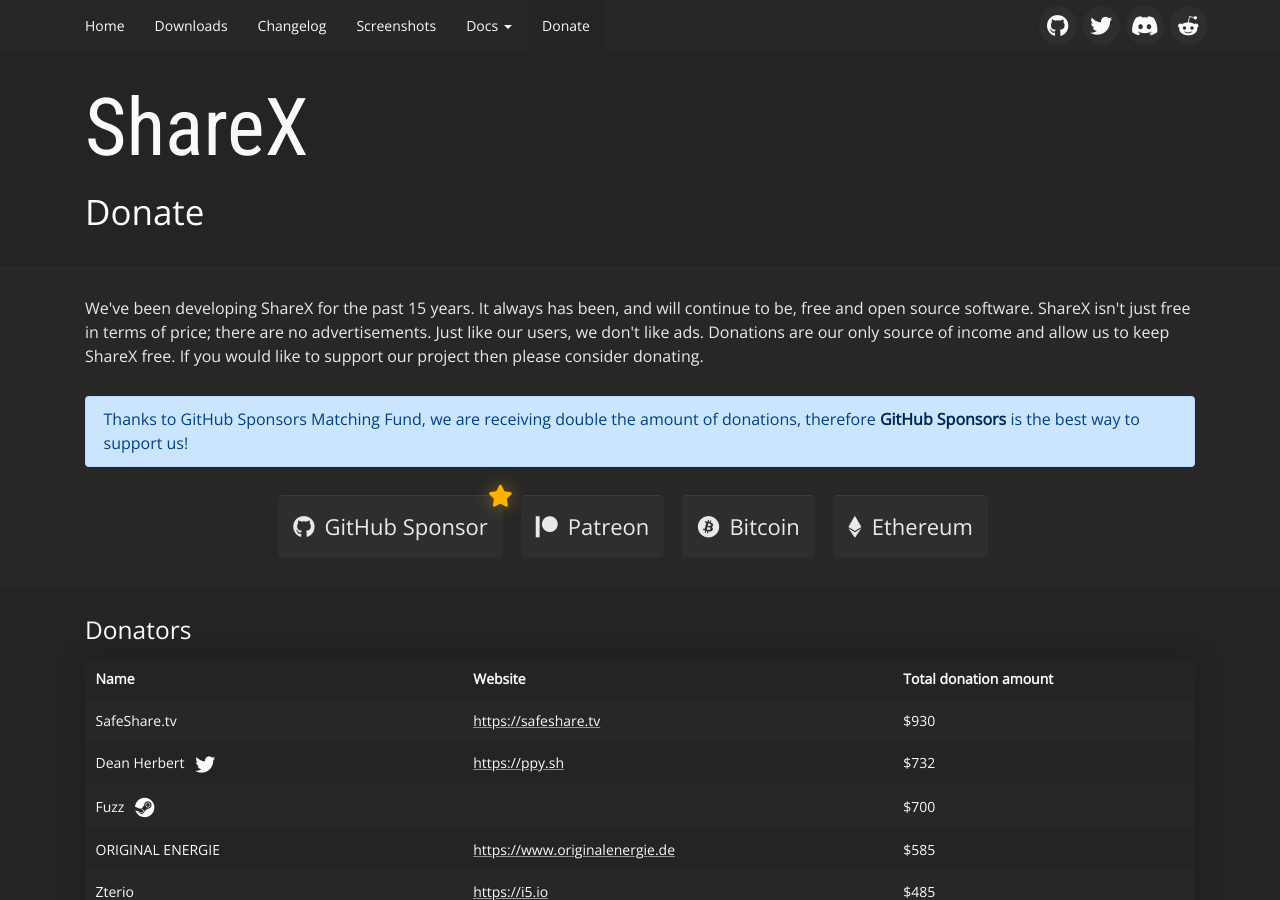
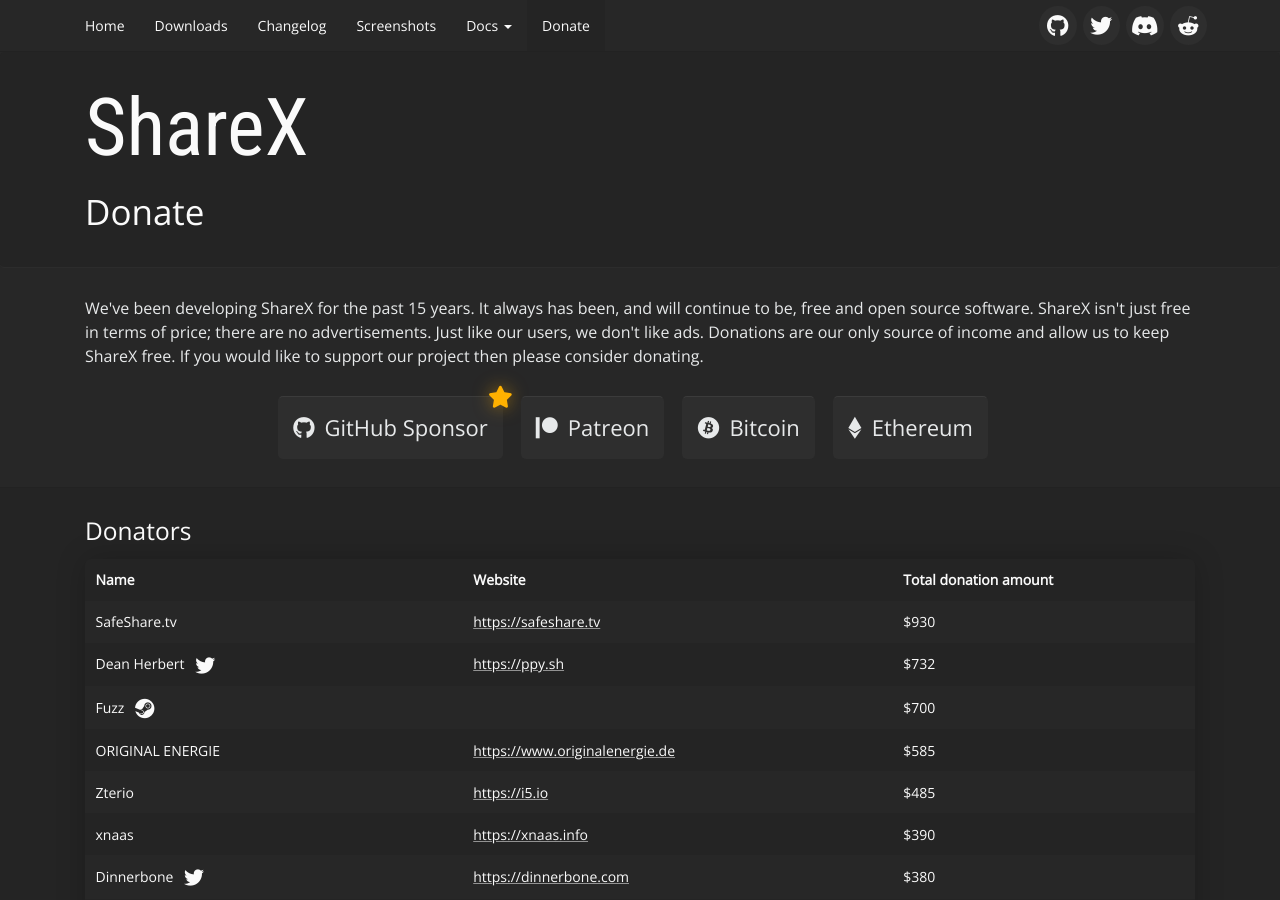
Before and after one commit to ShareX/sharex.github.io, a Jekyll site: the page built from donate.html, in a window 1280 px wide and 900 px high. Built offline with Jekyll 4.4.1, drawn with Linux system fonts in a browser that asks for light colours.

Commit message:
Update donate.html

```diff
--- a/donate.html
+++ b/donate.html
@@ -6,8 +6,6 @@
 <div class="container-donate">
     <div class="container">
         <p>We've been developing ShareX for the past {{ site.time | date: '%Y' | minus: 2008 }} years. It always has been, and will continue to be, free and open source software. ShareX isn't just free in terms of price; there are no advertisements. Just like our users, we don't like ads. Donations are our only source of income and allow us to keep ShareX free. If you would like to support our project then please consider donating.</p>
-
-        <p class="alert alert-primary">Thanks to GitHub Sponsors Matching Fund, we are receiving double the amount of donations, therefore <a class="alert-link" href="https://github.com/sponsors/Jaex">GitHub Sponsors</a> is the best way to support us!</p>
 
         <div class="text-center">
             <a class="btn" role="button" href="https://github.com/sponsors/Jaex">
```
